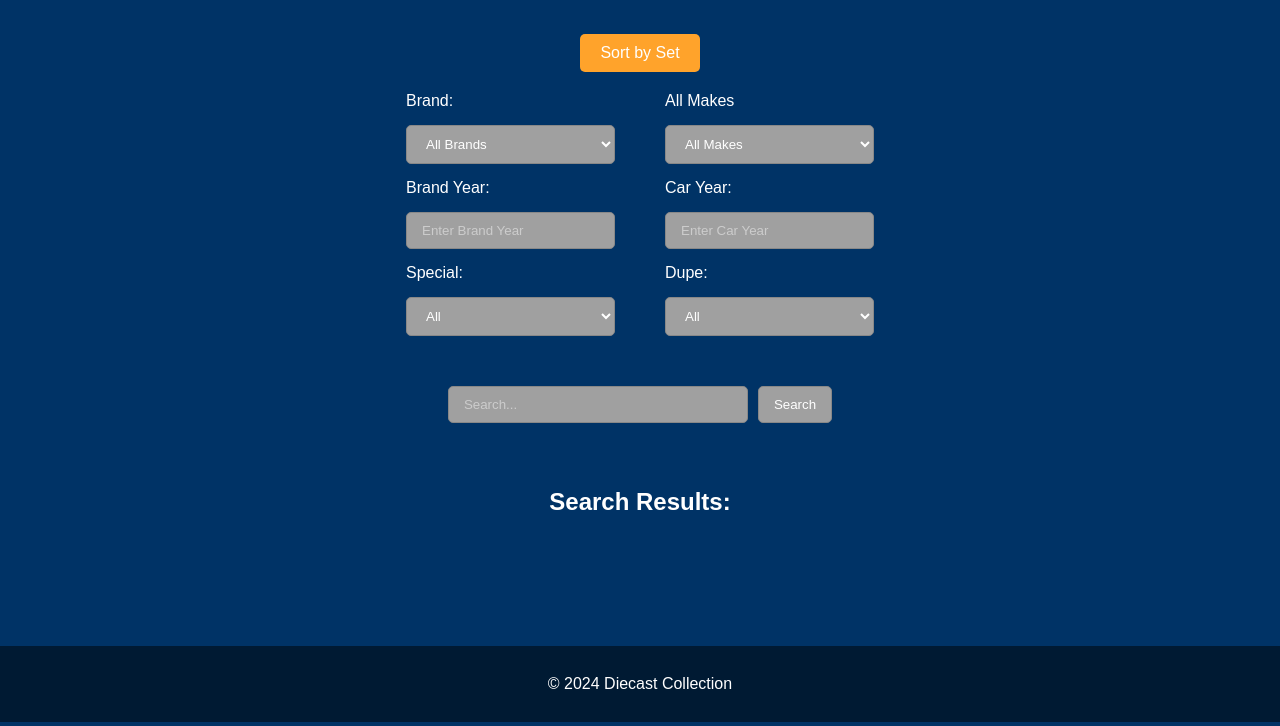
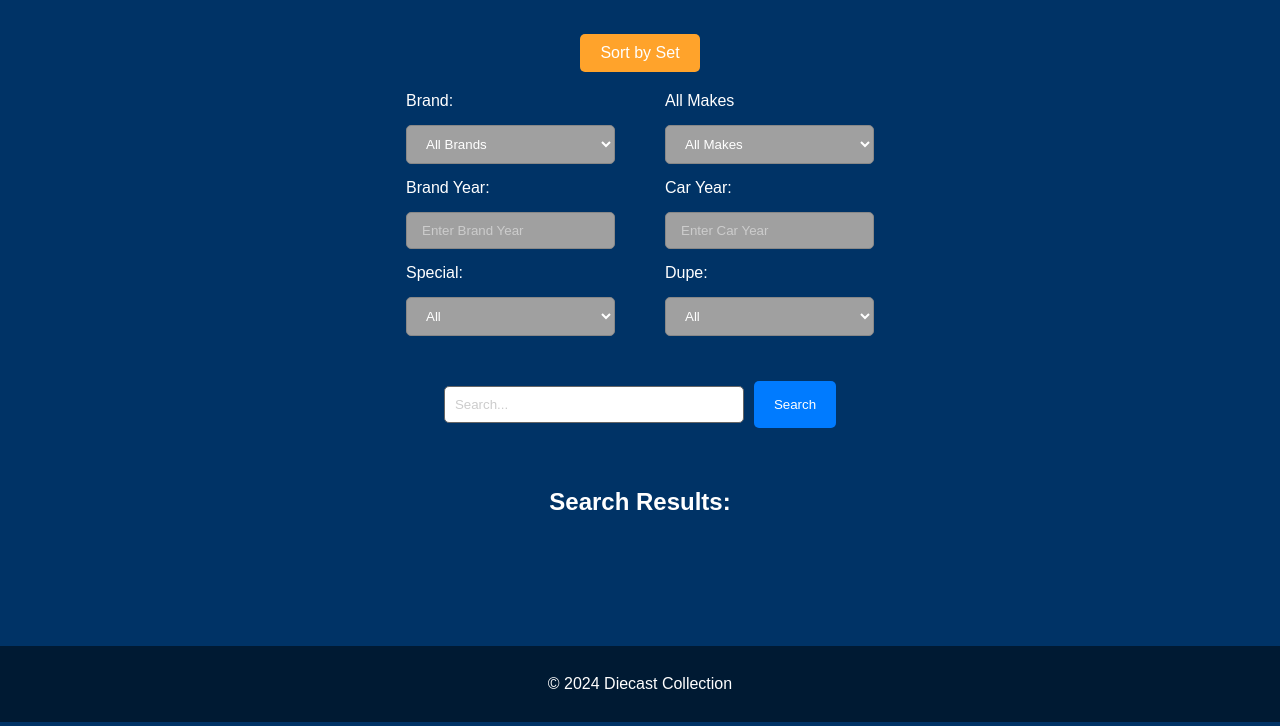
Before and after one commit to z-taylo10/diecast, a website: page frontend/advanced-search.html in a window 1280 px wide. Shown: the part 74-800 px from the top of the page. Drawn offline with Linux system fonts and the light colour scheme; no server answers.

Commit message:
avd search css #5

```diff
--- a/frontend/css/advanced-search.css
+++ b/frontend/css/advanced-search.css
@@ -392,7 +392,7 @@ footer {
     }
 }
 
-.filter-box select, .filter-box input, .search-bar input[type="text"], .search-bar button {
+.filter-box select, .filter-box input{
     background-color: #a0a0a0; /* Slightly brighter gray background */
     color: white;
     border: 1px solid #888888; /* Slightly darker gray border */
```
